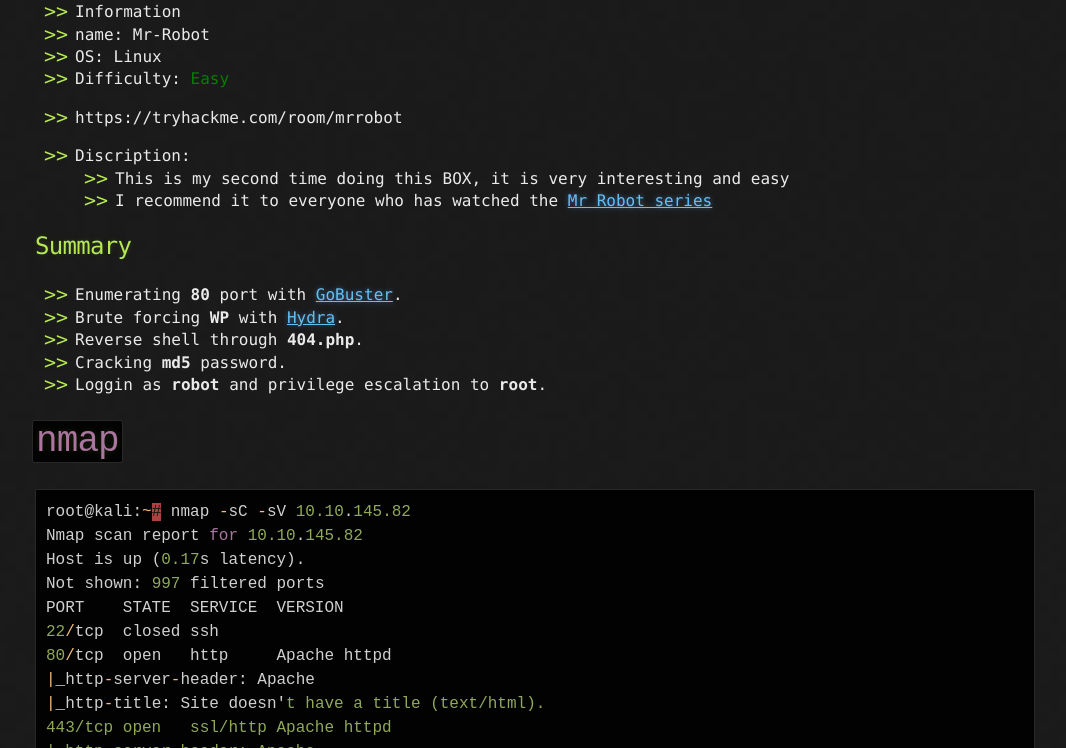
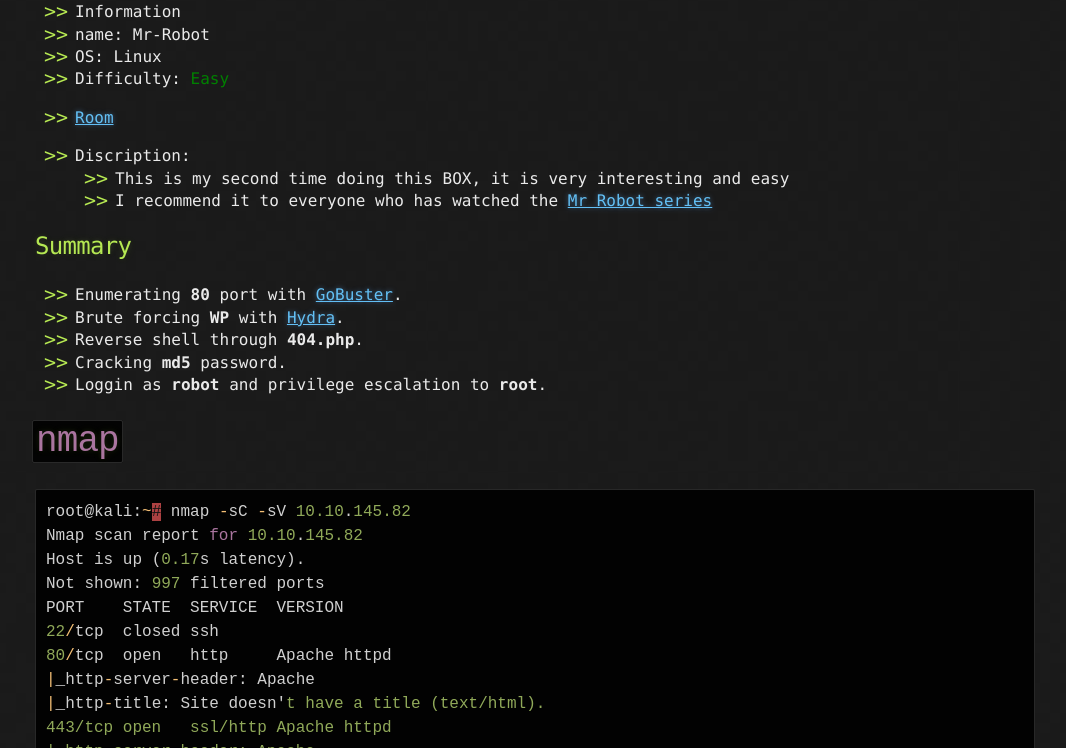
Before and after one commit to Amar-1337/amar-1337.github.io, a Jekyll site: the page built from boxes/mr-robot-thm.md, in a window 1280 px wide and 900 px high, scrolled down 440 px, cut to the strip 152-900 px from the top of the window. Shown: the whole strip, without its empty margins (105-1171 px from the left). Built offline with Jekyll 4.4.1, drawn with Linux system fonts in a browser that asks for light colours; part of the change alters nothing that is shown.

Commit message:
added mr-robot

```diff
--- a/boxes/mr-robot-thm.md
+++ b/boxes/mr-robot-thm.md
@@ -17,7 +17,7 @@ layout: default
 *   name: <p1> Mr-Robot </p1>
 *   OS: <p1> Linux </p1>
 *   Difficulty: <p1 style="color:green;">Easy</p1>
-*   https://tryhackme.com/room/mrrobot
+*   <a href=" https://tryhackme.com/room/mrrobot">Room</a>
 
 - Discription:
     - <p2> This is my second time doing this BOX, it is very interesting and easy</p2>
```
